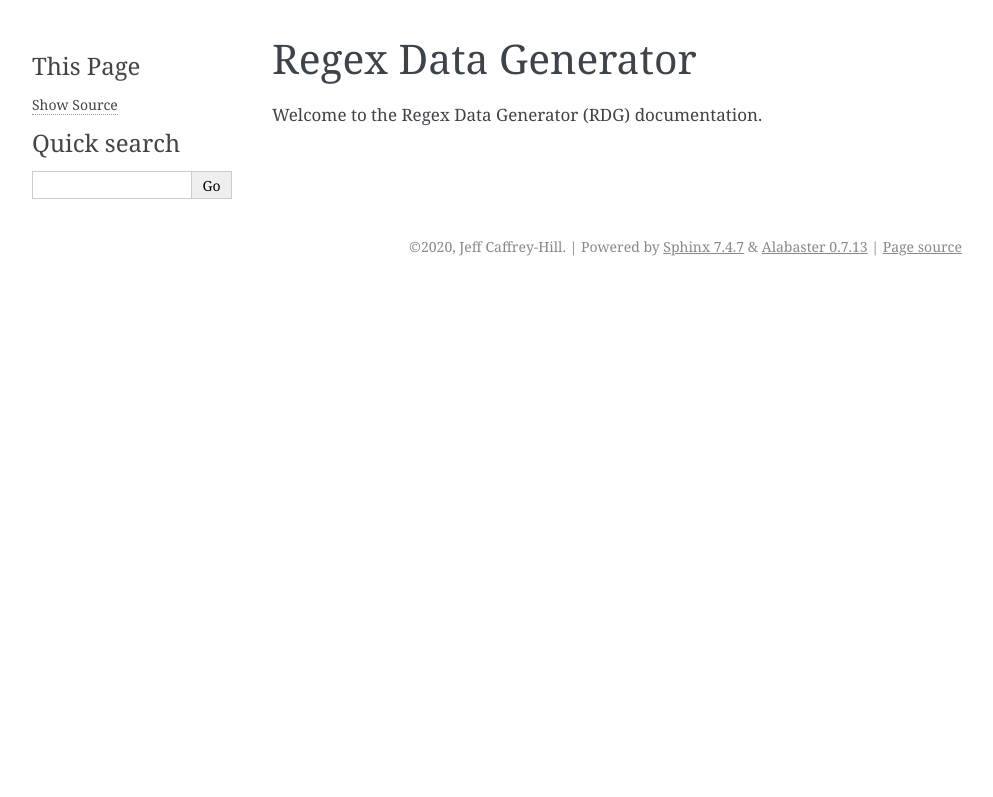
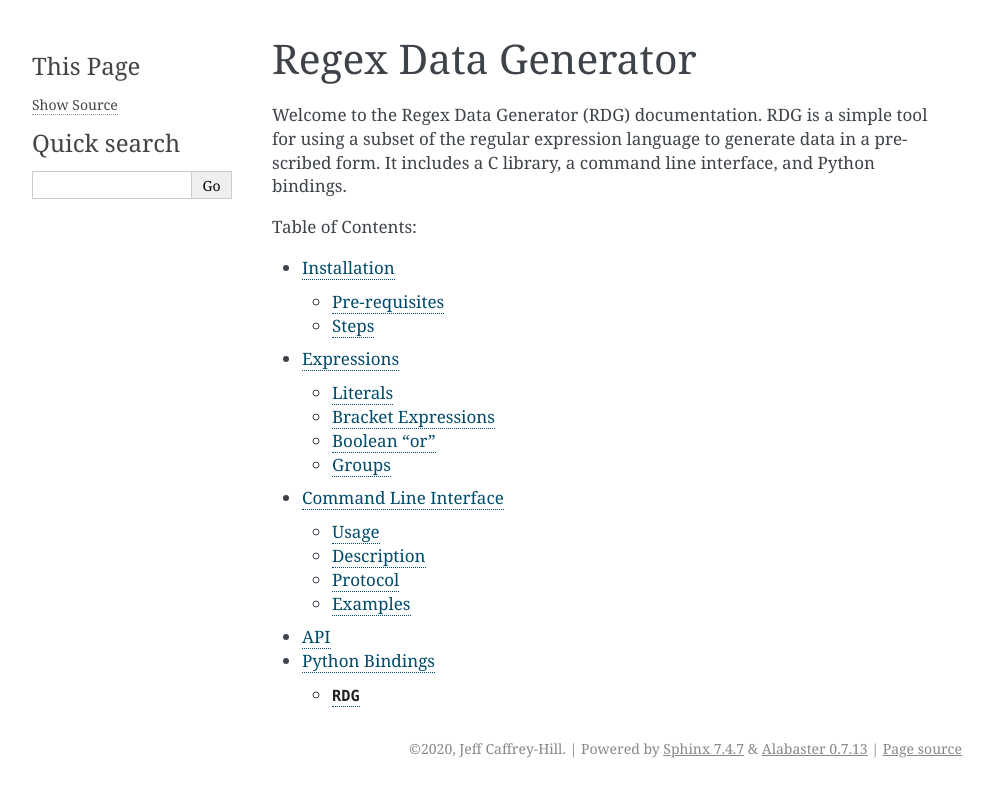
Before and after one commit to ReverentEngineer/rdg, a Sphinx documentation site: the page built from doc/sphinx/index.rst, in a window 1280 px wide. Shown: the top 797 px of the page, without its empty margins (148-1141 px from the left). Built offline with Sphinx 7.4.7, drawn with Linux system fonts in a browser that asks for light colours.

Commit message:
Update Sphinx documentation.

```diff
--- a/doc/sphinx/index.rst
+++ b/doc/sphinx/index.rst
@@ -1,12 +1,14 @@
 Regex Data Generator
 ========================
 
-Welcome to the Regex Data Generator (RDG) documentation.
+Welcome to the Regex Data Generator (RDG) documentation. RDG is a simple tool
+for using a subset of the regular expression language to generate data in a
+prescribed form. It includes a C library, a command line interface, and Python
+bindings.
 
 .. toctree::
    :maxdepth: 2
-   :hidden:
-   :caption: Contents:
+   :caption: Table of Contents:
 
    installation
    expressions
```
